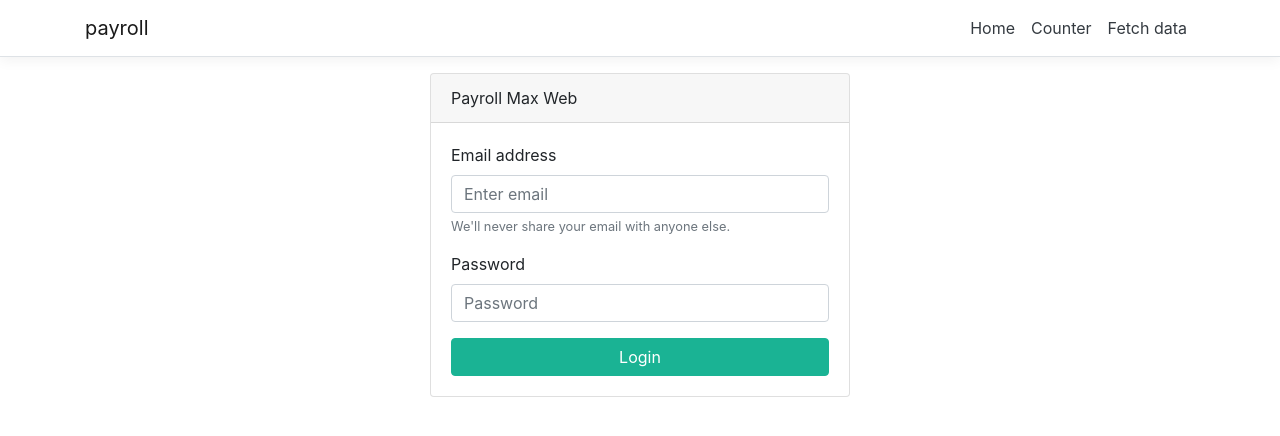
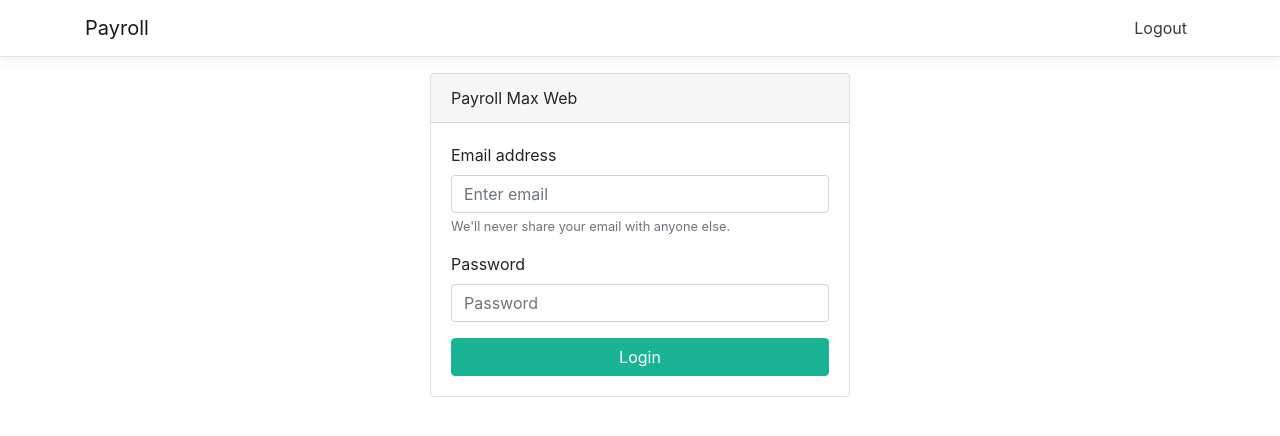
Before and after one commit to rons003/payrollmaxweb, an Angular app in the folder ClientApp/: page /login in a window 1280 px wide. Shown: the top 436 px of the page. Built offline with nearby package versions, Linux system fonts and the light colour scheme.

Commit message:
Added Main Component

```diff
--- a/ClientApp/src/app/app-routing.module.ts
+++ b/ClientApp/src/app/app-routing.module.ts
@@ -1,6 +1,7 @@
 import { NgModule } from '@angular/core';
 import { RouterModule, Routes } from '@angular/router';
 import { LoginComponent } from './login/login.component';
+import { MainComponent } from './main/main.component';
 
 const routes: Routes = [
   {
@@ -11,6 +12,10 @@ const routes: Routes = [
   {
     path: 'login',
     component: LoginComponent
+  },
+  {
+    path: 'main',
+    component: MainComponent
   }
 ];
 
--- a/ClientApp/src/app/app.module.ts
+++ b/ClientApp/src/app/app.module.ts
@@ -11,6 +11,7 @@ import { CounterComponent } from './counter/counter.component';
 import { FetchDataComponent } from './fetch-data/fetch-data.component';
 import { LoginComponent } from './login/login.component';
 import { AppRoutingModule } from './app-routing.module';
+import { MainComponent } from './main/main.component';
 
 @NgModule({
   declarations: [
@@ -19,7 +20,8 @@ import { AppRoutingModule } from './app-routing.module';
     HomeComponent,
     CounterComponent,
     FetchDataComponent,
-    LoginComponent
+    LoginComponent,
+    MainComponent
   ],
   imports: [
     BrowserModule.withServerTransition({ appId: 'ng-cli-universal' }),
--- /dev/null
+++ b/ClientApp/src/app/main/main.component.html
@@ -0,0 +1,3 @@
+<p>
+  main works!
+</p>
--- /dev/null
+++ b/ClientApp/src/app/main/main.component.ts
@@ -0,0 +1,15 @@
+import { Component, OnInit } from '@angular/core';
+
+@Component({
+  selector: 'app-main',
+  templateUrl: './main.component.html',
+  styleUrls: ['./main.component.css']
+})
+export class MainComponent implements OnInit {
+
+  constructor() { }
+
+  ngOnInit() {
+  }
+
+}
--- a/ClientApp/src/app/nav-menu/nav-menu.component.html
+++ b/ClientApp/src/app/nav-menu/nav-menu.component.html
@@ -1,21 +1,21 @@
 <header>
   <nav class='navbar navbar-expand-sm navbar-toggleable-sm navbar-light bg-white border-bottom box-shadow mb-3'>
     <div class="container">
-      <a class="navbar-brand" [routerLink]='["/"]'>payroll</a>
+      <a class="navbar-brand" [routerLink]='["/"]'>Payroll</a>
       <button class="navbar-toggler" type="button" data-toggle="collapse" data-target=".navbar-collapse" aria-label="Toggle navigation"
         [attr.aria-expanded]="isExpanded" (click)="toggle()">
         <span class="navbar-toggler-icon"></span>
       </button>
       <div class="navbar-collapse collapse d-sm-inline-flex flex-sm-row-reverse" [ngClass]='{"show": isExpanded}'>
         <ul class="navbar-nav flex-grow">
-          <li class="nav-item" [routerLinkActive]='["link-active"]' [routerLinkActiveOptions]='{ exact: true }'>
+          <!-- <li class="nav-item" [routerLinkActive]='["link-active"]' [routerLinkActiveOptions]='{ exact: true }'>
             <a class="nav-link text-dark" [routerLink]='["/"]'>Home</a>
           </li>
           <li class="nav-item" [routerLinkActive]='["link-active"]'>
             <a class="nav-link text-dark" [routerLink]='["/counter"]'>Counter</a>
-          </li>
+          </li> -->
           <li class="nav-item" [routerLinkActive]='["link-active"]'>
-            <a class="nav-link text-dark" [routerLink]='["/fetch-data"]'>Fetch data</a>
+            <a class="nav-link text-dark" [routerLink]='["/login"]'>Logout</a>
           </li>
         </ul>
       </div>
--- a/ClientApp/src/index.html
+++ b/ClientApp/src/index.html
@@ -2,7 +2,7 @@
 <html lang="en">
 <head>
   <meta charset="utf-8">
-  <title>payroll</title>
+  <title>Payroll Max Web</title>
   <base href="/">
 
   <meta name="viewport" content="width=device-width, initial-scale=1">
```
Also changed, not shown: ClientApp/src/app/main/main.component.css (added), 1 other file (tests, documents, lock files or other folders).
